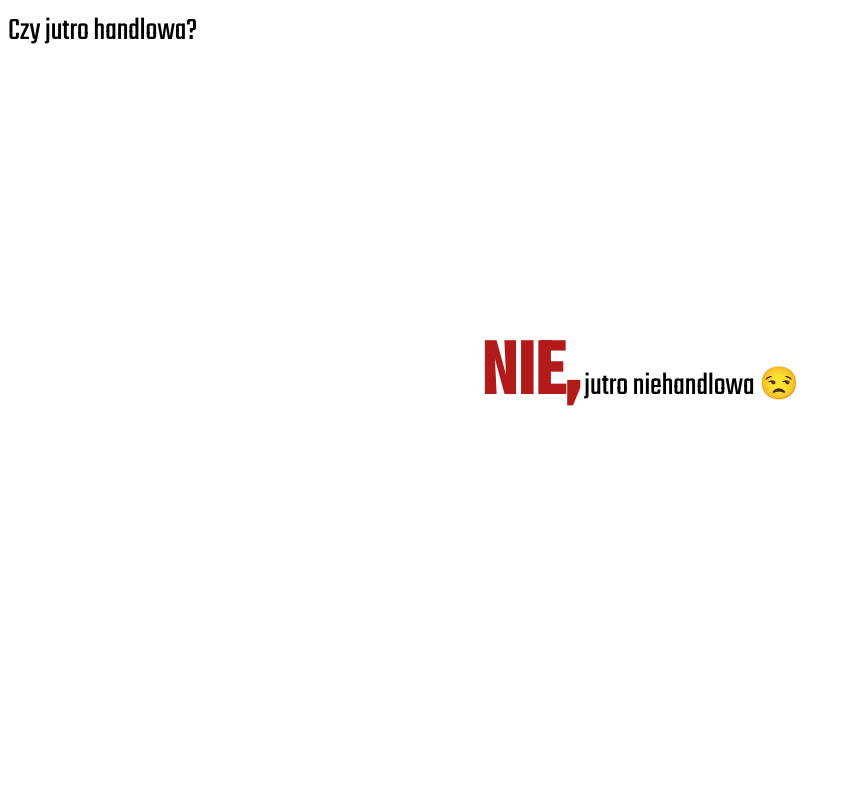
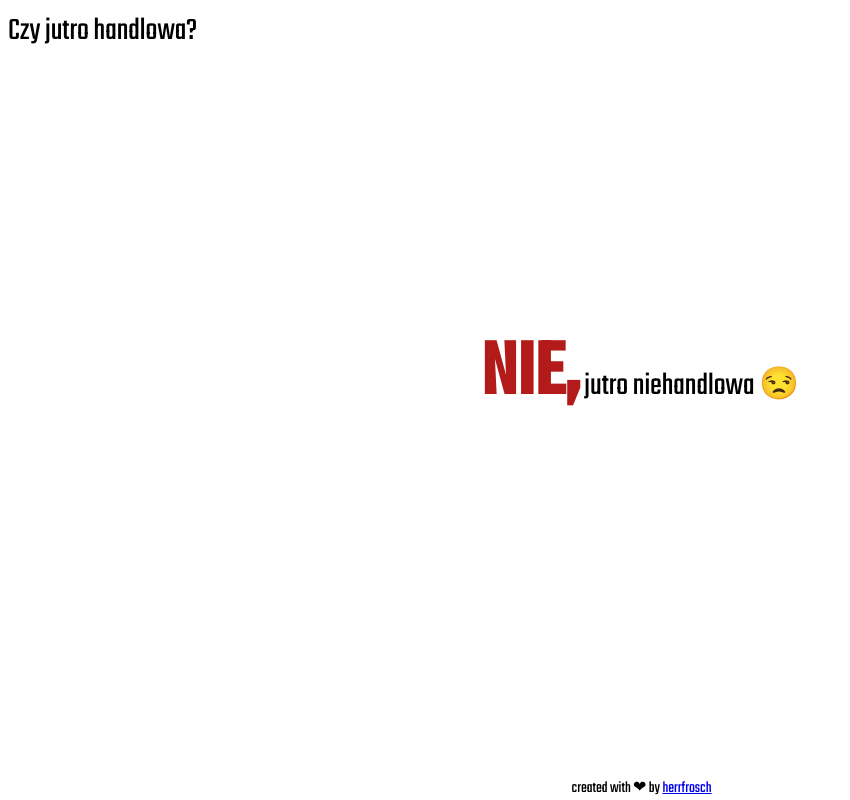
Before and after one commit to herrfrosch/trade-sunday, a plain HTML site: page index.html in a window 1280 px wide. Shown: the whole page, without its empty margins (0-850 px from the left). Drawn offline with Linux system fonts and the light colour scheme.

Commit message:
Added footer

```diff
--- a/index.html
+++ b/index.html
@@ -29,6 +29,10 @@
 
     </main>
 
+    <footer>
+       created with &#10084; by <a href="https://github.com/herrfrosch">herrfrosch</a>
+    </footer>
+
     <script src="script.js"></script>
 
 </body>
--- a/style.css
+++ b/style.css
@@ -28,3 +28,10 @@ main article{
     text-transform: uppercase;
     color: #b31a1a;
 }
+
+footer{
+    width: 99%;
+    text-align: center;
+    position: absolute;
+    bottom: 0;
+}
```
